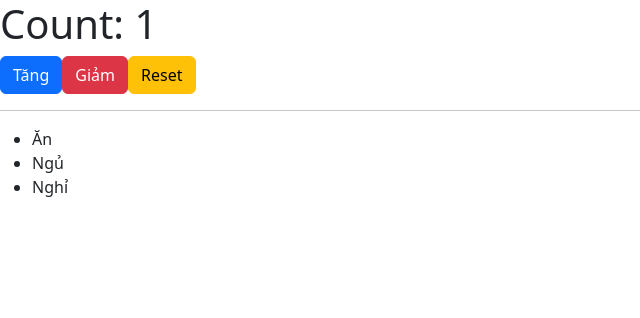
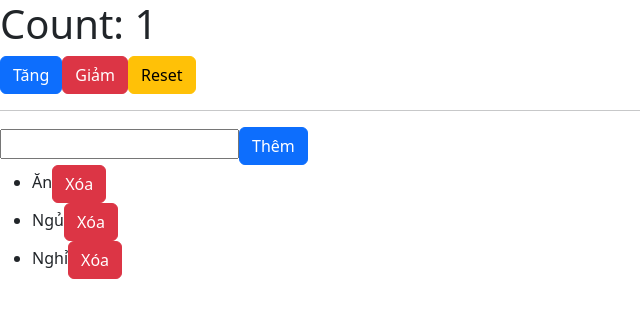
Before and after one commit to chinhpd5/WEB501, a React (Vite) app in the folder WD20309/: page / in a window 1280 px wide. Shown: the top 318 px of the page, without its empty margins (0-640 px from the left). Built offline with nearby package versions, Linux system fonts and the light colour scheme.

Commit message:
two way binding

```diff
--- a/WD20309/src/component/ToDoList.jsx
+++ b/WD20309/src/component/ToDoList.jsx
@@ -1,15 +1,37 @@
 import React, { useState } from 'react'
 
 function ToDoList() {
+  const [text, setText] = useState('')
+  const [jobs, setJobs] = useState(['Ăn','Ngủ', 'Nghỉ'])
 
-  const [jobs, setJobs] = useState(['Ăn','Ngủ', 'Nghỉ'])
+  console.log(text);
+
+  const handleAdd = () => {
+    setJobs((prev) => {
+      return [...prev, text]; //spread
+    })
+
+    setText('')
+  }
 
   return (
     <div>
+      <input
+        type="text"
+        value={text}
+        onChange={ (e)=>{
+          // console.log(e.target.value);
+          setText(e.target.value)
+        }}
+      />
+      <button onClick={handleAdd} className='btn btn-primary'>Thêm</button>
       <ul>
         {jobs.map((item,index)=>{
           return (
-            <li key={index}>{item}</li>
+            <li key={index}>
+              {item}
+              <button className="btn btn-danger">Xóa</button>
+            </li>
           )
         })}
       </ul>
```
